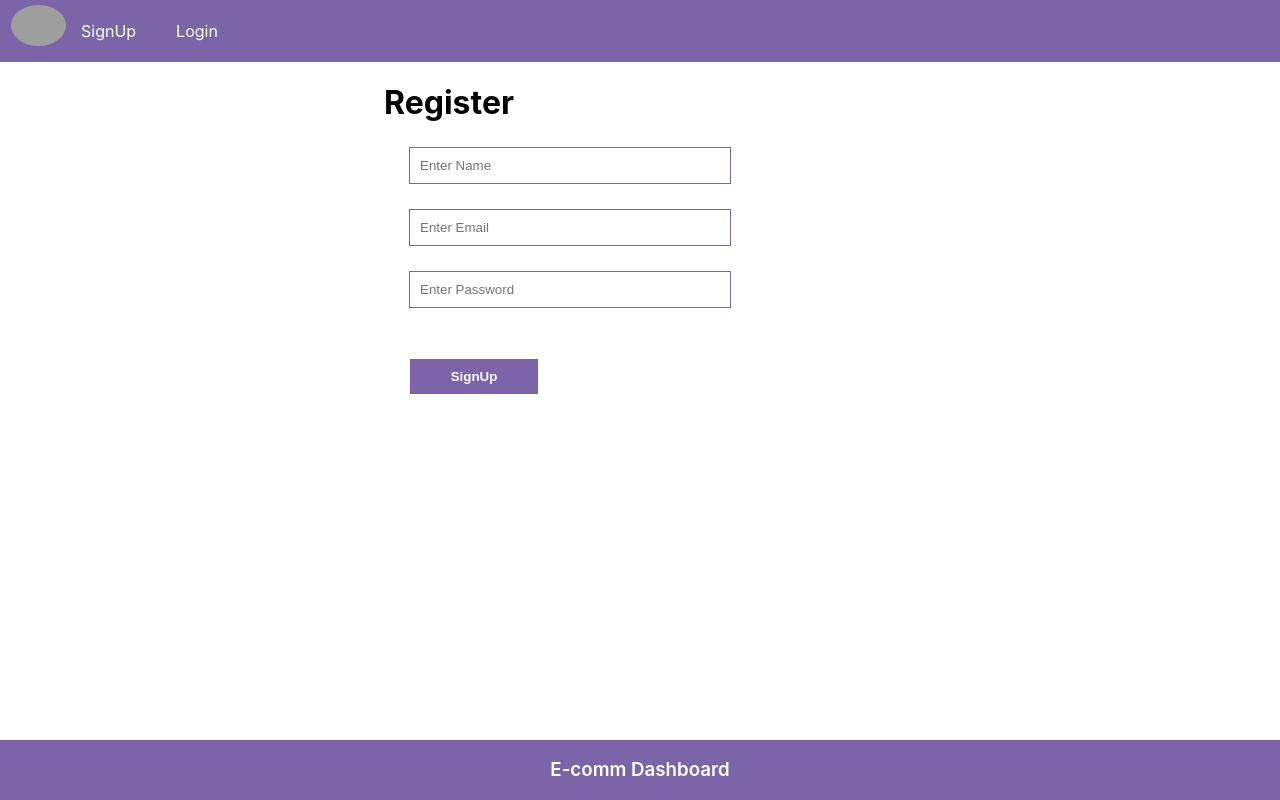
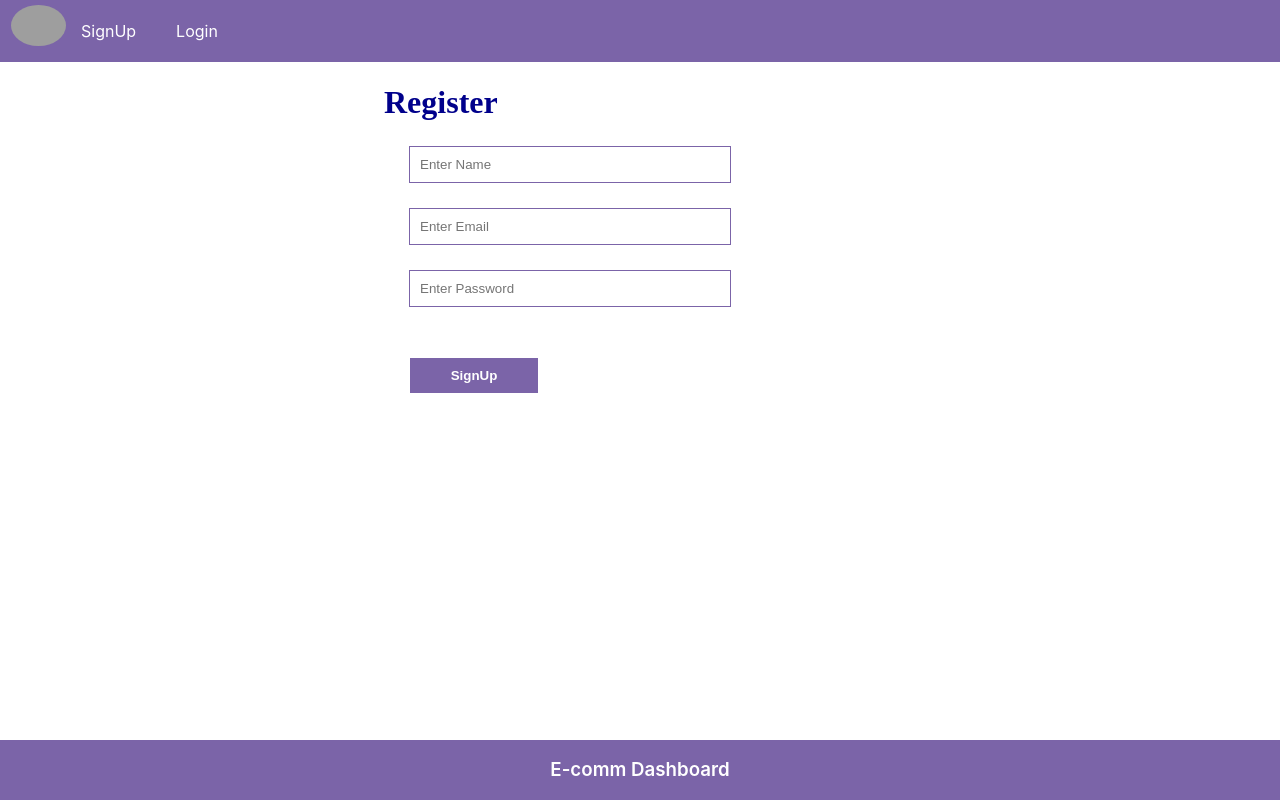
Before and after one commit to prateek1057/Ecom-dashboard-frontend, a React (Create React App) app: page /signup in a window 1280 px wide. Built offline with nearby package versions, Linux system fonts and the light colour scheme; grey boxes are pictures that could not be loaded.

Commit message:
color commit

```diff
--- a/src/components/SignUp.js
+++ b/src/components/SignUp.js
@@ -29,7 +29,7 @@ const SignUp = () => {
   };
   return (
     <div className="register">
-      <h1>Register</h1>
+      <h1 className="h1-heading">Register</h1>
       <input
         className="inputBox"
         type="text"
```
